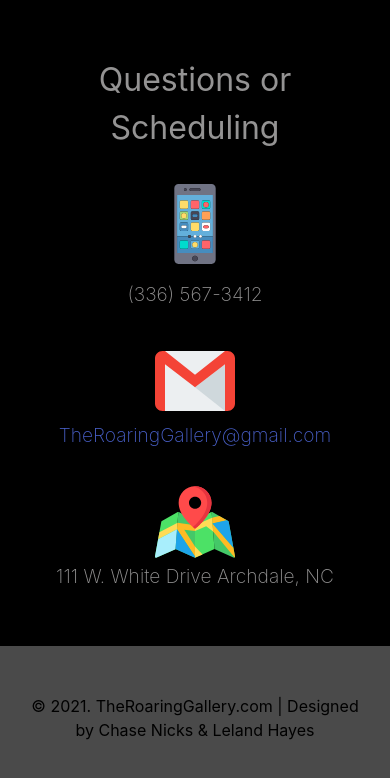
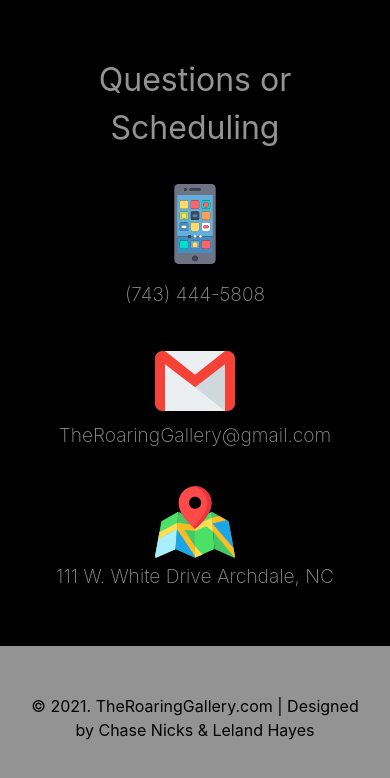
Before and after one commit to ChaseNicks/tattoo_shop, a plain HTML site: page index.html in a window 390 px wide. Shown: the part 2088-2866 px from the top of the page. Drawn offline with nearby package versions, Linux system fonts and the light colour scheme; a web font is replaced by a local one.

Commit message:
updated text color for phone number and email, also updated footer color

```diff
--- a/index.html
+++ b/index.html
@@ -27,7 +27,7 @@
         <div id="navbarBasicExample" class="navbar-menu">
             <div class="navbar-start">
                 <a class="navbar-item" href="#aboutme"> About </a>
-                <a class="navbar-item"> Gallary </a>
+                <a class="navbar-item" href="#gallery-conatiner"> Gallary </a>
             </div>
             <div class="navbar-brand is-hidden-touch">
                 <h3 class="navbar-item is-size-4">Welcome</h3>
@@ -39,7 +39,7 @@
                 </a>
             </div>
             <div class="navbar-end">
-                <a class="navbar-item" href="/artist.html"> Artist </a>
+                <a class="navbar-item" href="./pages/artist.html" target="_blank"> Artist </a>
                 <a class="navbar-item" href="#contact-conatiner"> Contact </a>
             </div>
         </div>
@@ -103,9 +103,9 @@
         <div class="contact-section">
             <h2 id="contact">Questions or Scheduling</h2>
             <img id="cell" src="./img/smartphone.svg">
-            <h3 class="contact cell-c" style="color: #949393;">(336) 567-3412</h3>
+            <h3 class="contact cell-c" style="color: #949393;">(743) 444-5808</h3>
             <img id="email" src="./img/gmail.svg">
-            <a href="mailto:theroaringgallery111@aol.com" target="_blank" rel="noopener noreferrer"><h3 class="contact">TheRoaringGallery@gmail.com</h3></a>
+            <a href="mailto:theroaringgallery111@aol.com" target="_blank"><h3 class="contact">TheRoaringGallery@gmail.com</h3></a>
             <img id="loca" src="./img/map.svg">
             <a href="https://www.google.com/maps/place/111+W+White+Dr,+Archdale,+NC+27263/@35.9126979,-79.9741635,17z/data=!3m1!4b1!4m5!3m4!1s0x88530c36da4c765d:0xc9a2be81c69e2597!8m2!3d35.9126979!4d-79.9719748"
                 target="_blank" style="color: #949393;">
@@ -120,7 +120,7 @@
     <footer class="footer">
         <div class="content has-text-centered footer-cont">
             <p >
-                © 2021. TheRoaringGallery.com | Designed by Chase Nicks & Leland Hayes
+                © 2021. TheRoaringGallery.com | Designed by <a href="https://chasenicks.github.io/Portfolio_Page/" target="_blank" style="color: black;">Chase Nicks</a> & <a href="https://github.com/ilelandhayes" target="_blank" style="color: black;">Leland Hayes</a>
             </p>
         </div>
     </footer>
--- a/style.css
+++ b/style.css
@@ -179,7 +179,7 @@ body {
 }
 
 .footer {
-  background-color: #4a4a4a;
+  background-color: #949393;
   color: black;
 }
 
@@ -548,6 +548,7 @@ button.slick-prev:hover {
   text-align: center;
   font-weight: 200;
   font-size: 1.2em;
+  color: #949393;
 }
 
 #cell {
@@ -573,4 +574,5 @@ button.slick-prev:hover {
 
 .cell-c {
   margin-top: 1rem;
+  color: #949393;
 }
```
